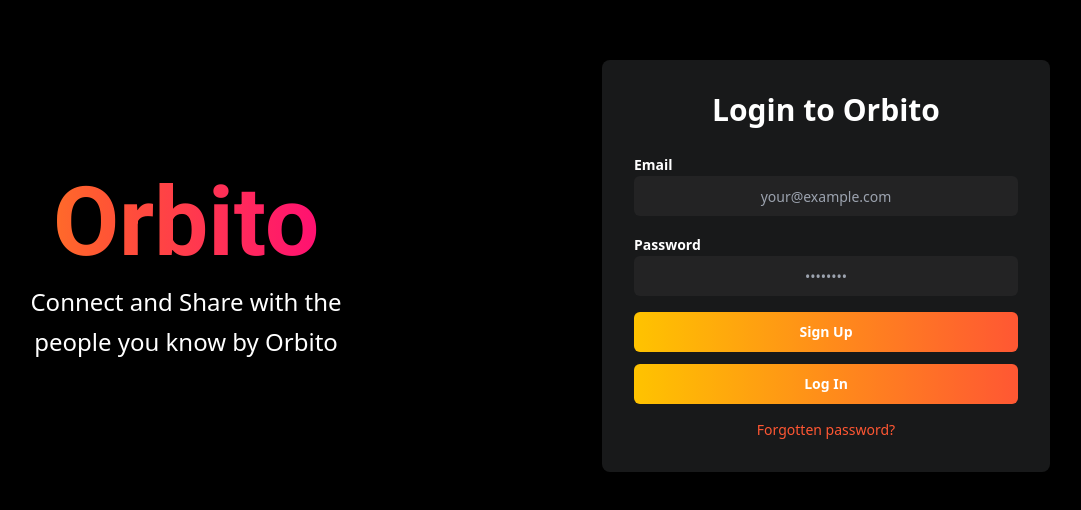
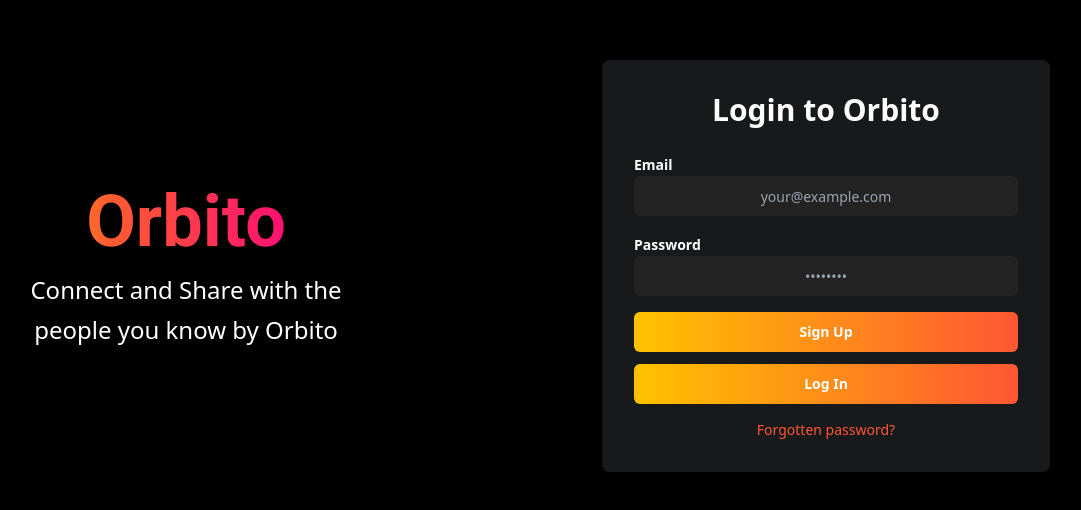
Before and after one commit to cr7madh/Orbito, a React (Vite) app: page / in a window 1280 px wide. Shown: the part 134-644 px from the top of the page, without its empty margins (134-1215 px from the left). Built offline with nearby package versions, Linux system fonts and the light colour scheme.

Commit message:
[dyad] Reverted Orbito title size and thickness - wrote 1 file(s)

```diff
--- a/src/components/AuthLayout.tsx
+++ b/src/components/AuthLayout.tsx
@@ -24,7 +24,7 @@ const AuthLayout: React.FC<AuthLayoutProps> = ({
       <div className="relative md:w-1/2 flex flex-col items-center justify-center p-8 text-center bg-black">
         <h1
           className={cn(
-            "text-6xl md:text-8xl font-black mb-4 font-roboto", // Increased font size and changed to font-black
+            "text-5xl md:text-7xl font-extrabold mb-4 font-roboto", // Reverted font size and weight
             "bg-orbito-gradient bg-clip-text text-transparent",
             "animate-gradient-shift bg-[length:200%_auto]"
           )}
```
